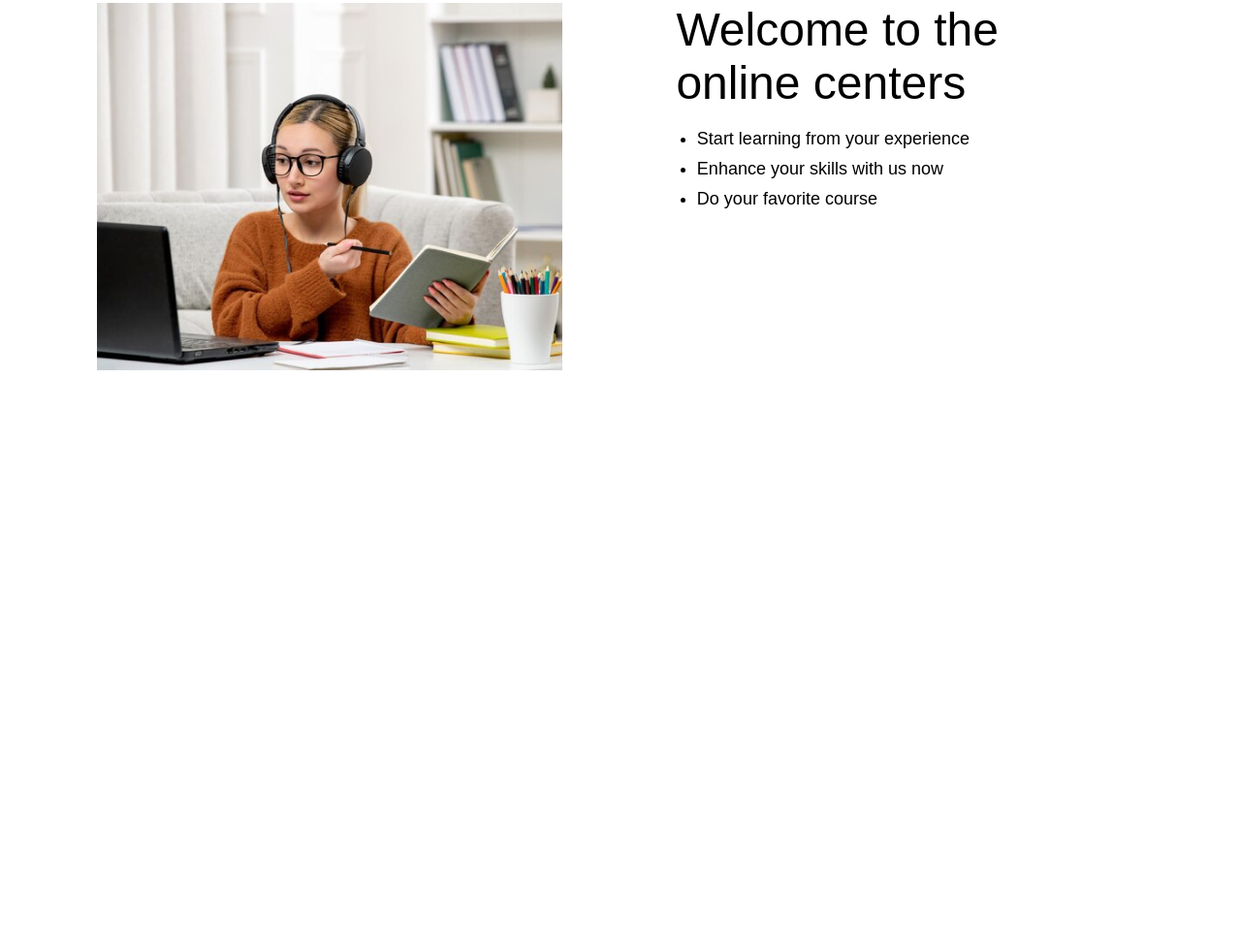
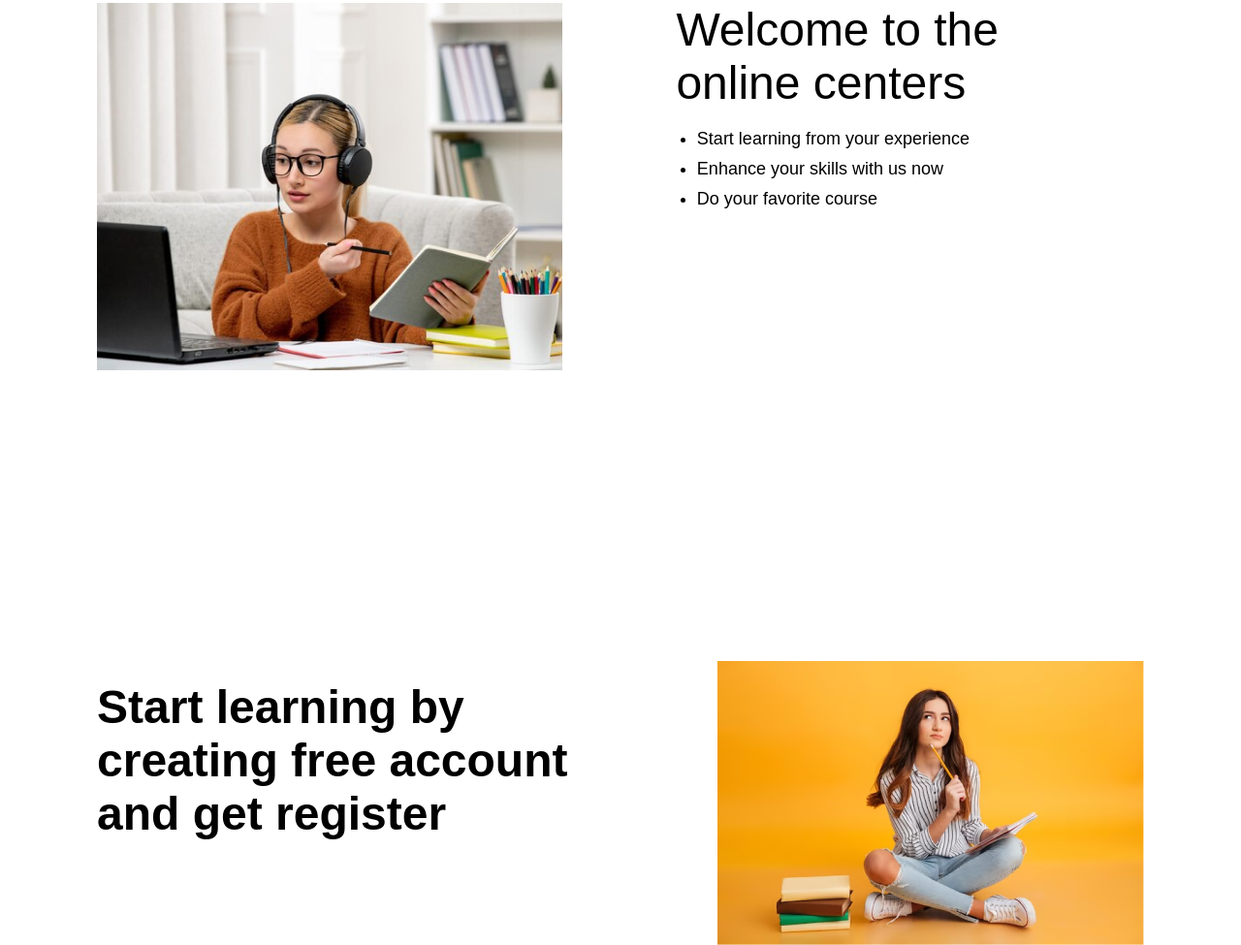
Before and after one commit to dashamamasalieva/education, a plain HTML site: page index.html in a window 1280 px wide. Shown: the part 877-1852 px from the top of the page at 97% size. Before the commit the page ends 1259 px from the top, so only its background shows below. Drawn offline with Linux system fonts and the light colour scheme.

Commit message:
Создала блок 3

```diff
--- a/index.html
+++ b/index.html
@@ -36,6 +36,10 @@
             <li>Do your favorite course</li>
         </ul>
     </div>
+    <div class="info-block-three">
+        <img src="img/image 1.png" alt="">
+        <h1>Start learning by <br> creating free account <br> and get register</h1>
+    </div>
 </body>
 
 </html>
--- a/styles/style.css
+++ b/styles/style.css
@@ -130,3 +130,20 @@ header img{
     font-weight: 400;
     padding-top: 10px;
 }
+
+.info-block-three {
+    margin-top: 300px;
+    Height: 292.64px;
+}
+
+.info-block-three img {
+    float: right;
+    margin-right: 100px;
+}
+
+.info-block-three h1 {
+    font-size: 48px;
+    font-weight: 600;
+    padding-top: 20px;
+    margin-left: 100px;
+}
```
Also changed, not shown: img/image 1.png (added).
